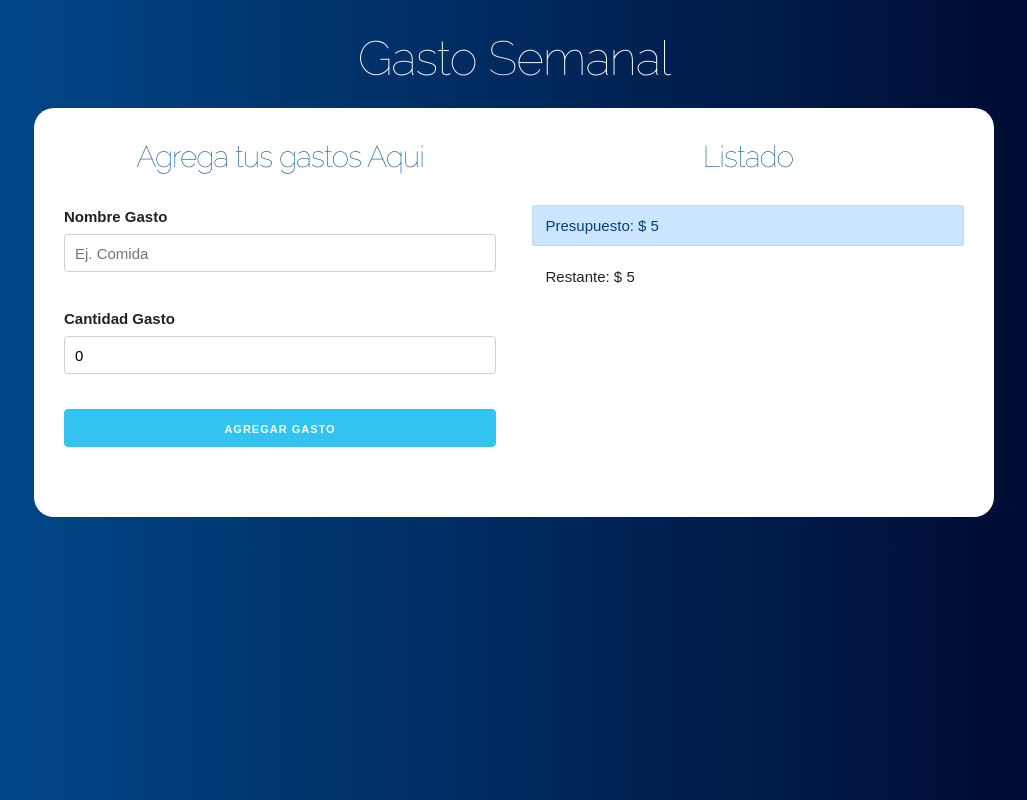
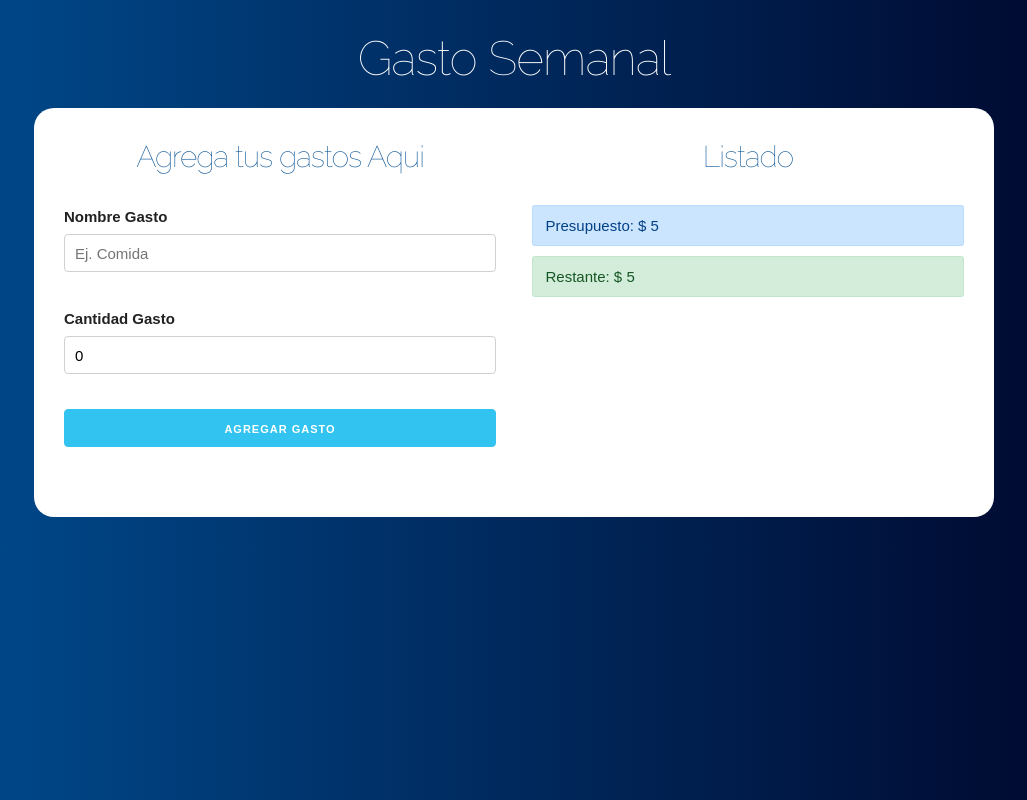
Before and after one commit to alejandrobecerraptor/proyecto-presupuesto-semanal, a React (Create React App) app: page / in a window 1280 px wide. Both pictures are taken after typing "5" into the empty fields and a click on the input "Definir Presupuesto". Shown: the whole page, without its empty margins (126-1153 px from the left). Built offline with nearby package versions, Linux system fonts and the light colour scheme.

Commit message:
se añade Helper, que cambia el color del restante conforme se agota el presupuesto

```diff
--- a/src/App.js
+++ b/src/App.js
@@ -34,7 +34,7 @@
       //resetear a false
       guardarCrearGasto(false);
     }
-  }, [gasto]);
+  }, [gasto, crearGasto, gastos, restante]);
 
   return (
     <div className="container">
--- a/src/components/ControlPresupuesto.js
+++ b/src/components/ControlPresupuesto.js
@@ -1,4 +1,5 @@
 import React,{Fragment} from 'react';
+import { revisarPresupuesto } from '../helpers';
 
 const ControlPresupuesto = ({presupuesto,restante}) => {
     return (
@@ -6,7 +7,7 @@
             <div className="alert alert-primary">
                 Presupuesto: $ {presupuesto}
             </div>
-            <div className="alert">
+            <div className={revisarPresupuesto(presupuesto,restante)}>
                 Restante: $ {restante}
             </div>
         </Fragment>
--- a/src/components/Listado.js
+++ b/src/components/Listado.js
@@ -6,7 +6,7 @@
         <h2>Listado</h2>
         {gastos.map(gasto =>(
             <Gasto
-                ket={gasto.id}
+                key = {gasto.id}
                 gasto = {gasto}
             />
         ))}
--- a/src/components/Pregunta.js
+++ b/src/components/Pregunta.js
@@ -1,4 +1,3 @@
-import { getDefaultNormalizer } from '@testing-library/react';
 import React,{Fragment, useState} from 'react';
 import Error from './Error';
 const Pregunta = ({guardarPresupuesto,guardarRestante,actualizarPregunta}) => {
--- /dev/null
+++ b/src/helpers.js
@@ -0,0 +1,13 @@
+export const revisarPresupuesto = (presupuesto,restante) =>{
+    let clase;
+
+    if( (presupuesto / 4) > restante){
+        clase = 'alert alert-danger';
+    } else if( (presupuesto / 2) > restante){
+        clase = 'alert alert-warning';
+    } else {
+            clase = 'alert alert-success';
+    }
+
+    return clase;
+}
```
